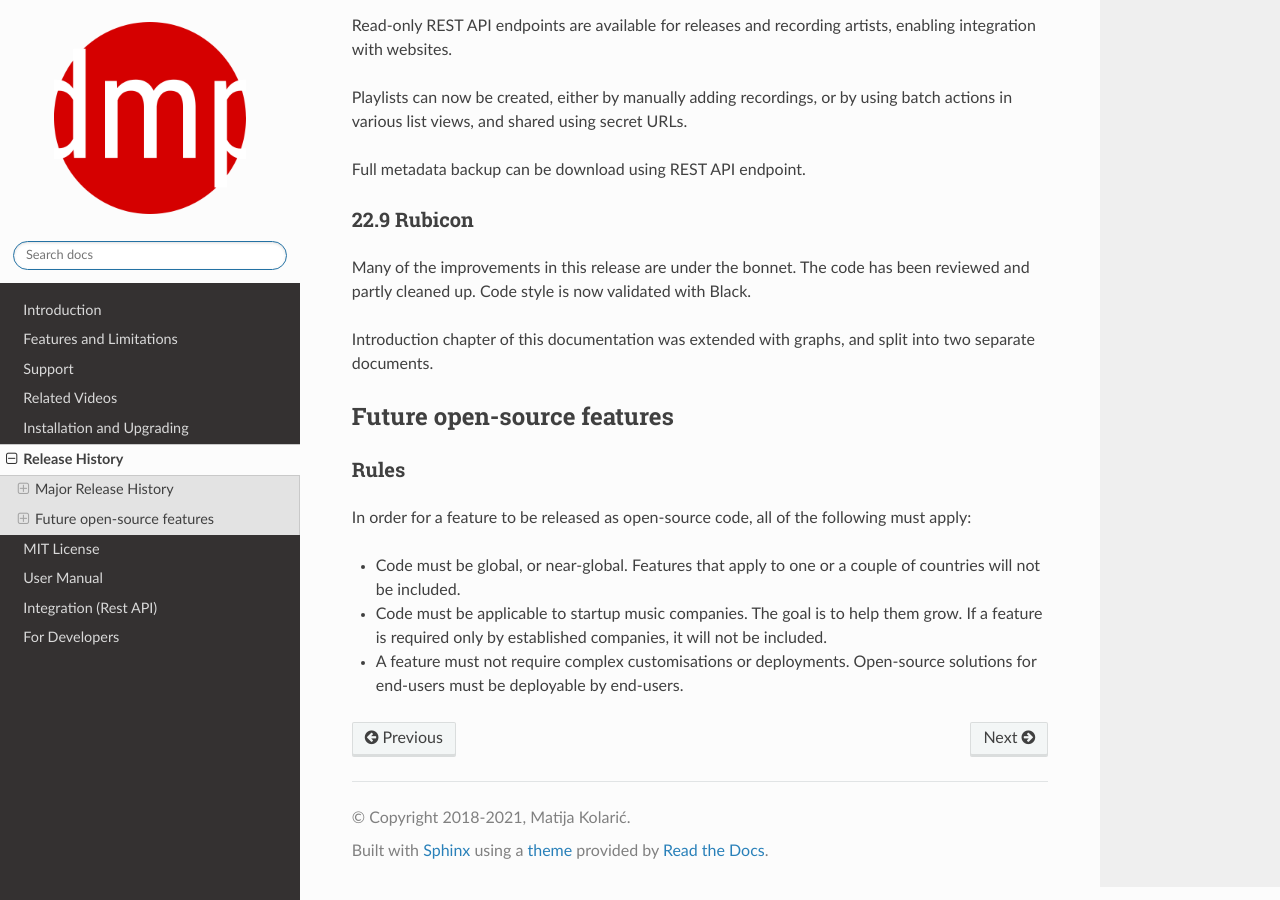
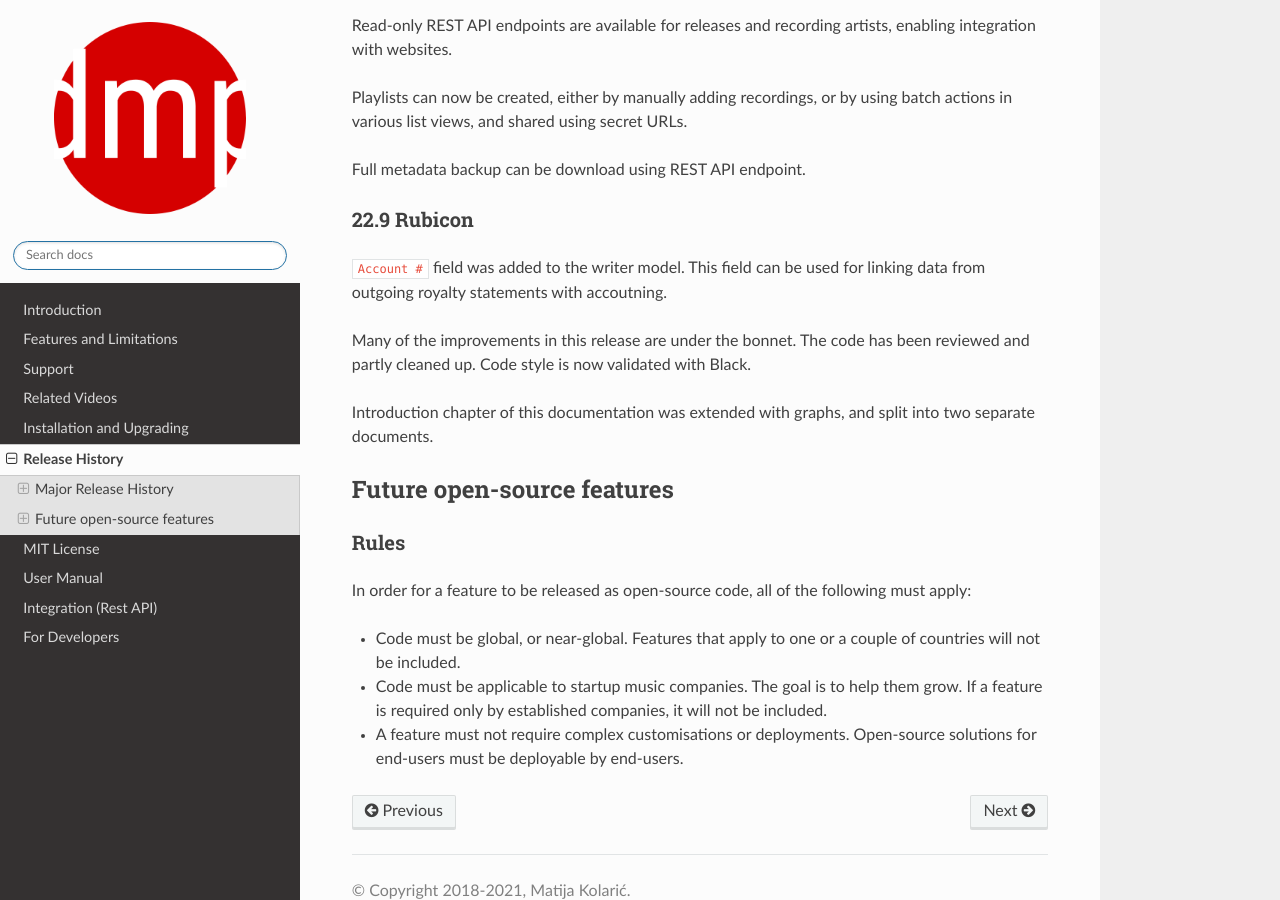
Before and after one commit to matijakolaric-com/django-music-publisher, a Sphinx documentation site: the page built from docs/releases.rst, in a window 1280 px wide and 900 px high, scrolled down 2717 px. Built offline with Sphinx 7.4.7 and the Read the Docs theme 2.0.0, drawn with Linux system fonts in a browser that asks for light colours.

Commit message:
Updated releases.rst

```diff
--- a/docs/releases.rst
+++ b/docs/releases.rst
@@ -158,6 +158,9 @@ Full metadata backup can be download using REST API endpoint.
 22.9 Rubicon
 -------------------------------
 
+``Account #`` field was added to the writer model. This field can be used for linking
+data from outgoing royalty statements with accoutning.
+
 Many of the improvements in this release are under the bonnet. The code has been
 reviewed and partly cleaned up. Code style is now validated with Black.
 
```
